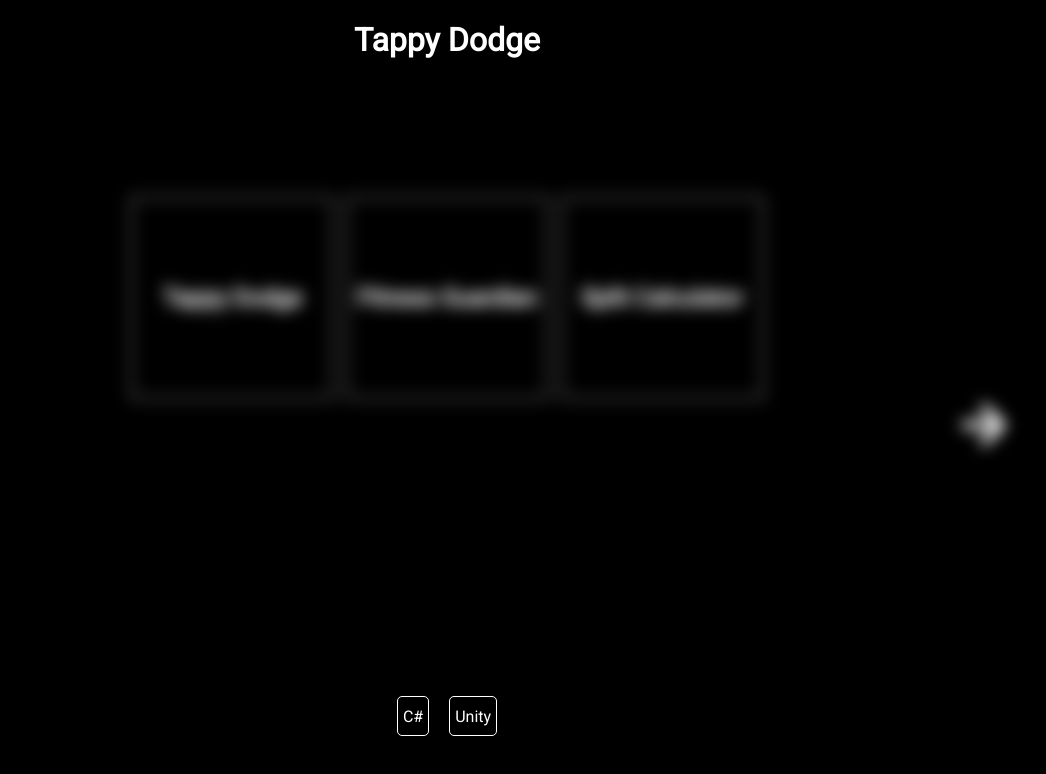
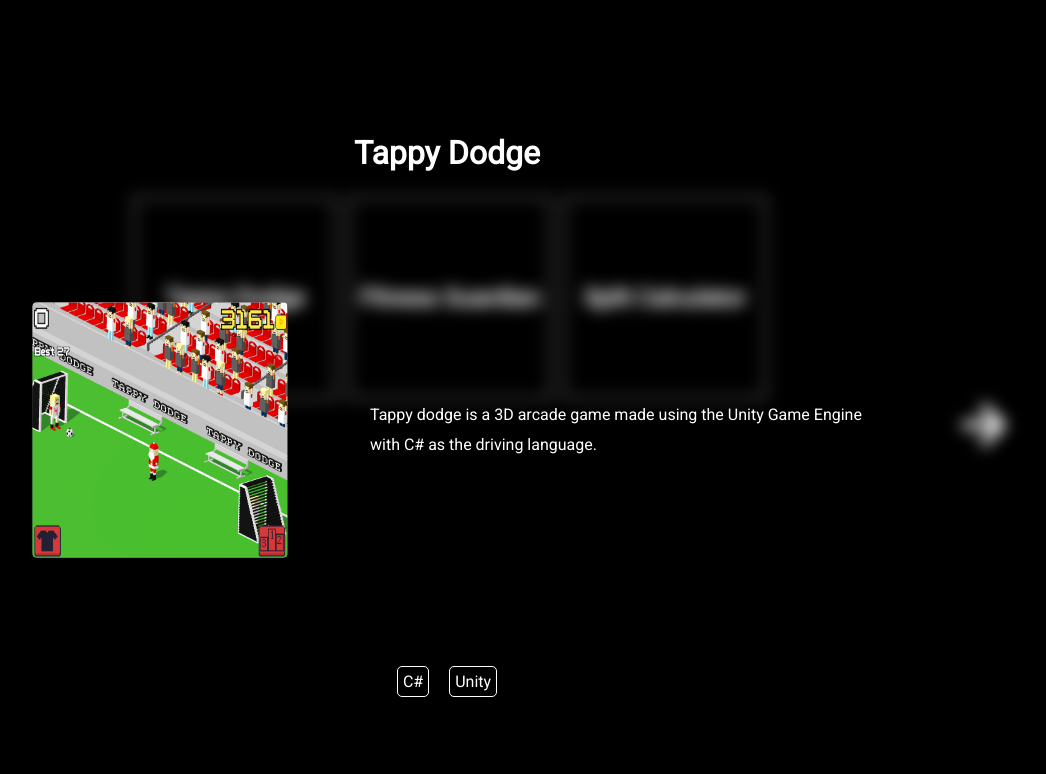
Before and after one commit to runtaylorun/Portfolio, a Gatsby site: page /projects in a window 1280 px wide. Both pictures are taken after a click on the element "Tappy Dodge". Shown: the whole page, without its empty margins (193-1239 px from the left). Built offline with nearby package versions, Linux system fonts and the light colour scheme; Gatsby itself is replaced by a stand-in of ours.

Commit message:
Groundwork for project page

```diff
--- a/src/components/projectsGrid/body.js
+++ b/src/components/projectsGrid/body.js
@@ -1,8 +1,12 @@
 import React from 'react'
+import * as classes from '../../css/projects.module.css'
 
-const Body = () => {
+const Body = ({ image, text }) => {
     return (
-        <div></div>
+        <div className={classes.gridBody}>
+            <img src={image} width="256" height="256" />
+            <p>{text}</p>
+        </div>
     )
 }
 
--- a/src/components/projectsGrid/item.js
+++ b/src/components/projectsGrid/item.js
@@ -3,10 +3,12 @@
 
 const Item = ({ children, title, clickHandler, isOpen }) => {
     return (
-        <div onClick={clickHandler} className={classes.item}>
-            <h2 style={{ color: 'inherit' }}>{title}</h2>
-            {isOpen && children}
-        </div>
+        <>
+            {isOpen && <div className={classes.modal}>{children}</div>}
+            <div onClick={clickHandler} className={classes.item}>
+                <h2 style={{ color: 'inherit' }}>{title}</h2>
+            </div>
+        </>
     )
 }
 
--- a/src/css/projects.module.css
+++ b/src/css/projects.module.css
@@ -17,29 +17,35 @@
 }
 
 .gridHeader {
-    position: fixed;
     z-index: 100;
     display: flex;
     justify-content: center;
     pointer-events: none;
-    margin: 0 auto;
     width: 40%;
-    left: 0;
-    right: 0;
-    top: 0;
-    height: 5%;
+}
+
+.gridBody {
+    display: flex;
+    justify-content: space-evenly;
+    align-items: center;
+    flex-wrap: wrap;
+    z-index: 100;
+}
+
+.gridBody p {
+    width: 50%;
+    line-height: 30px;
+    margin-left: 5px;
+}
+
+.gridBody img {
+    border-radius: 5px;
 }
 
 .gridFooter {
-    position: fixed;
     display: flex;
     justify-content: center;
     width: 40%;
-    height: 5%;
-    margin: 5% auto;
-    left: 0;
-    right: 0;
-    bottom: 0;
     z-index: 100;
     pointer-events: none;
 }
@@ -70,6 +76,25 @@
     color: black;
 }
 
+.modal {
+    opacity: 0;
+    position: fixed;
+    height: 100%;
+    z-index: 100;
+    width: 100%;
+    color: white;
+    display: flex;
+    flex-direction: column;
+    justify-content: space-evenly;
+    align-items: center;
+    transition: opacity 0.5s;
+    pointer-events: none;
+}
+
+.visible {
+    opacity: 1;
+}
+
 @media (max-width: 600px) {
     .grid {
         grid-template-columns: repeat(2, minmax(100px, 200px));
--- a/src/pages/projects.js
+++ b/src/pages/projects.js
@@ -7,11 +7,13 @@
 import Header from '../components/projectsGrid/header'
 import Body from '../components/projectsGrid/body'
 import * as classes from '../css/projects.module.css'
+import tappyLogo from '../images/tappy.png'
 import '../css/global.css'
 
 const ProjectsPage = () => {
 
     const tappyTechnologies = ["C#", "Unity"]
+    const tappyText = "Tappy dodge is a 3D arcade game made using the Unity Game Engine with C# as the driving language."
 
     const [tappyIsOpen, setTappyIsOpen] = useState(false)
 
@@ -31,18 +33,19 @@
         <div onClick={closeAll} className={classes.page}>
             <AniLink swipe direction="left" to="/home" className='rightArrow'><FaArrowRight /></AniLink>
             <div className={`blurContainer ${isFocused && 'blur'}`}></div>
+            <div className={`${classes.modal} ${tappyIsOpen && classes.visible}`}>
+                <Header title="Tappy Dodge" />
+                <Body text={tappyText} image={tappyLogo} />
+                <Footer technologies={tappyTechnologies} />
+            </div>}
             <Grid>
-                <Item clickHandler={openTappy} isOpen={tappyIsOpen} title="Tappy Dodge">
-                    <Header title="Tappy Dodge" />
-                    <Body />
-                    <Footer technologies={tappyTechnologies} />
+                <Item clickHandler={openTappy} title="Tappy Dodge">
                 </Item>
                 <Item title="Fitness Guardian">
                 </Item>
                 <Item title="Split Calculator">
                 </Item>
             </Grid>
-
         </div >
     )
 }
```
Also changed, not shown: src/images/tappy.png (added).
